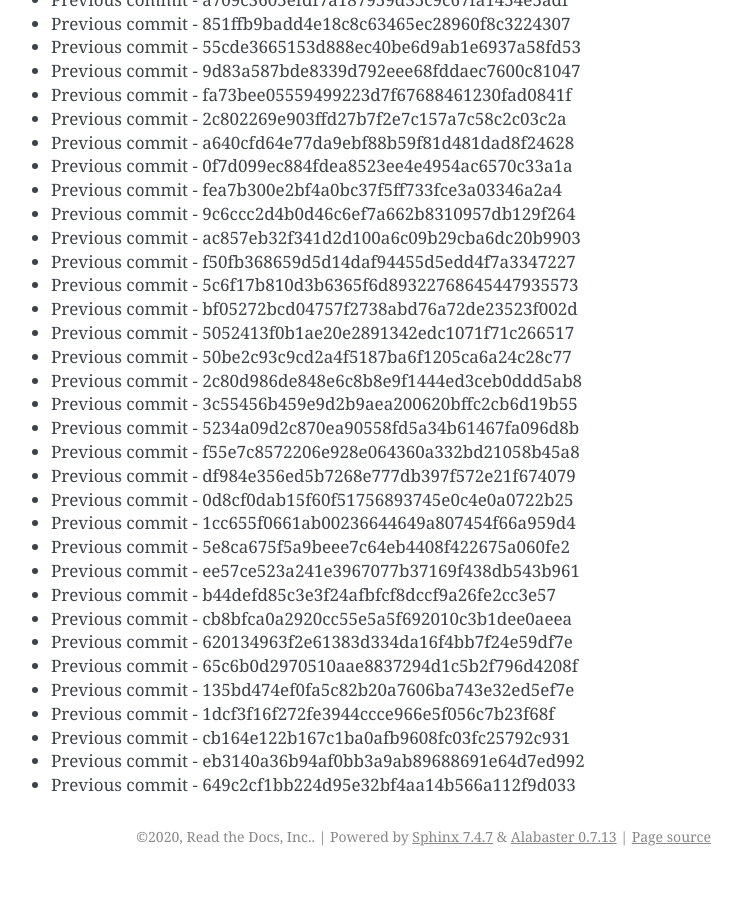
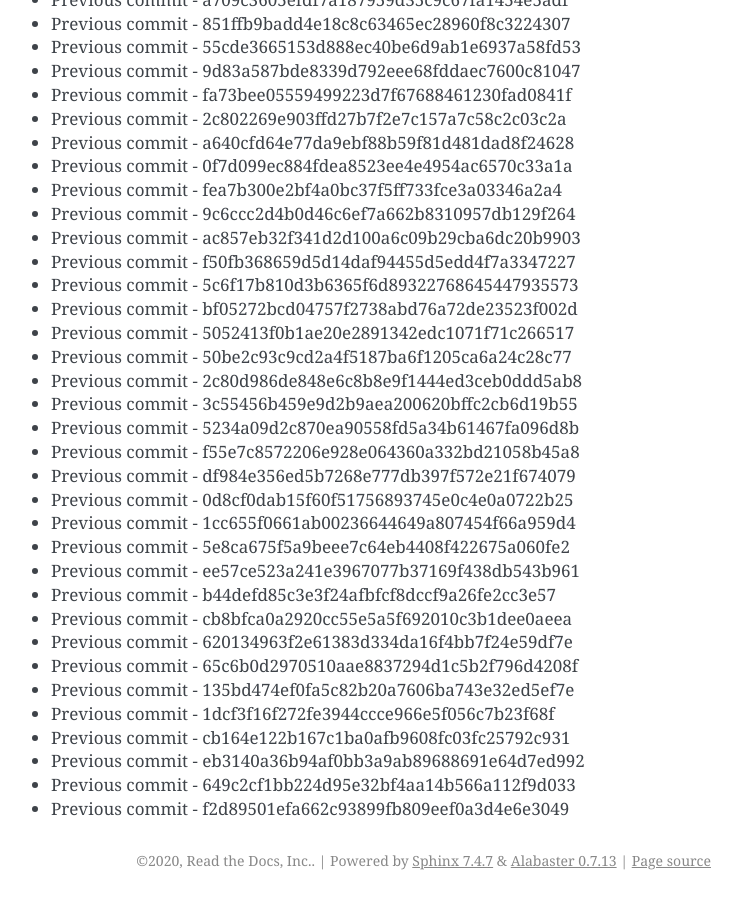
Before and after one commit to readthedocs/rtd-git-stresstest, a Sphinx documentation site: the page built from docs/updates.rst, in a window 1280 px wide and 900 px high, scrolled down 19360 px. Shown: the whole window, without its empty margins (399-1141 px from the left). Built offline with Sphinx 7.4.7, drawn with Linux system fonts in a browser that asks for light colours; before the commit the page ends 20236 px from its top, so only the background shows below that.

Commit message:
Generating commit from previous: f2d89501efa662c93899fb809eef0a3d4e6e3049

```diff
--- a/docs/updates.rst
+++ b/docs/updates.rst
@@ -845,3 +845,4 @@ It can be tested for any performance characteristics.
 * Previous commit - cb164e122b167c1ba0afb9608fc03fc25792c931
 * Previous commit - eb3140a36b94af0bb3a9ab89688691e64d7ed992
 * Previous commit - 649c2cf1bb224d95e32bf4aa14b566a112f9d033
+* Previous commit - f2d89501efa662c93899fb809eef0a3d4e6e3049
```
